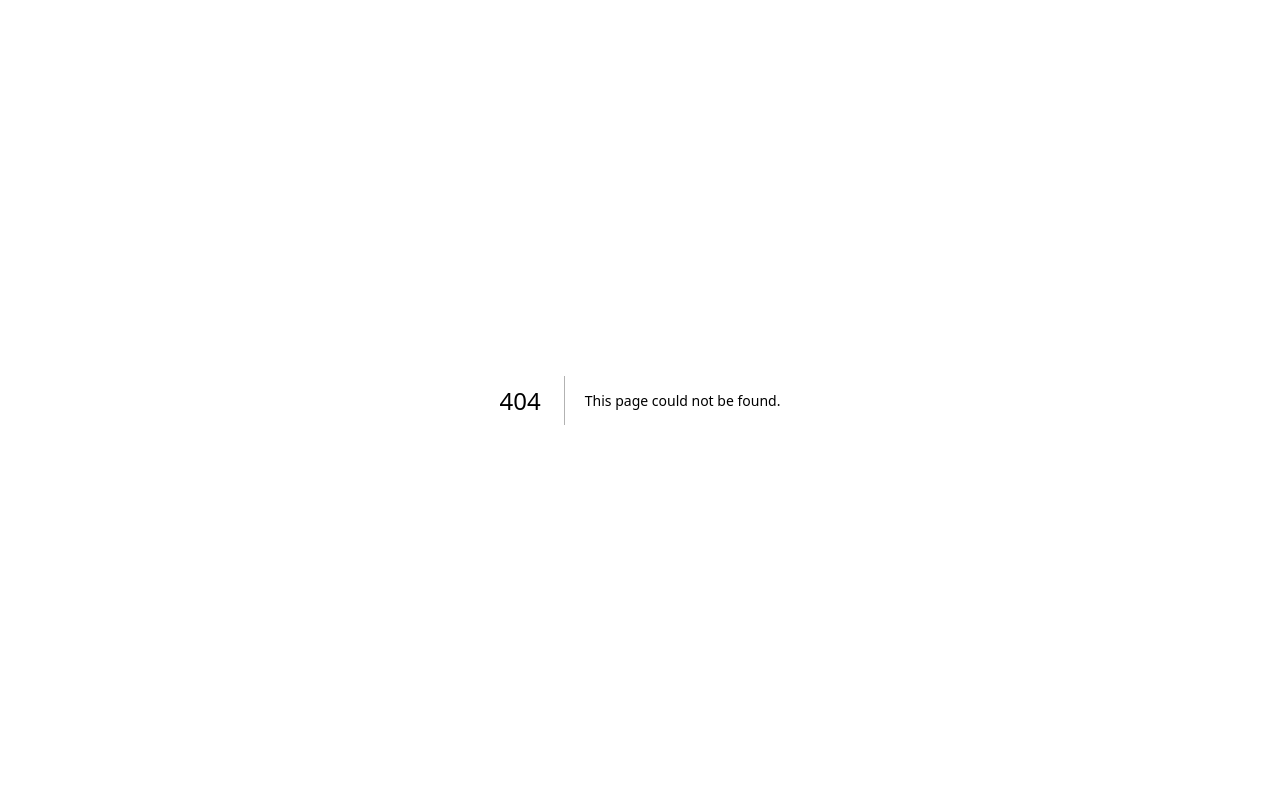
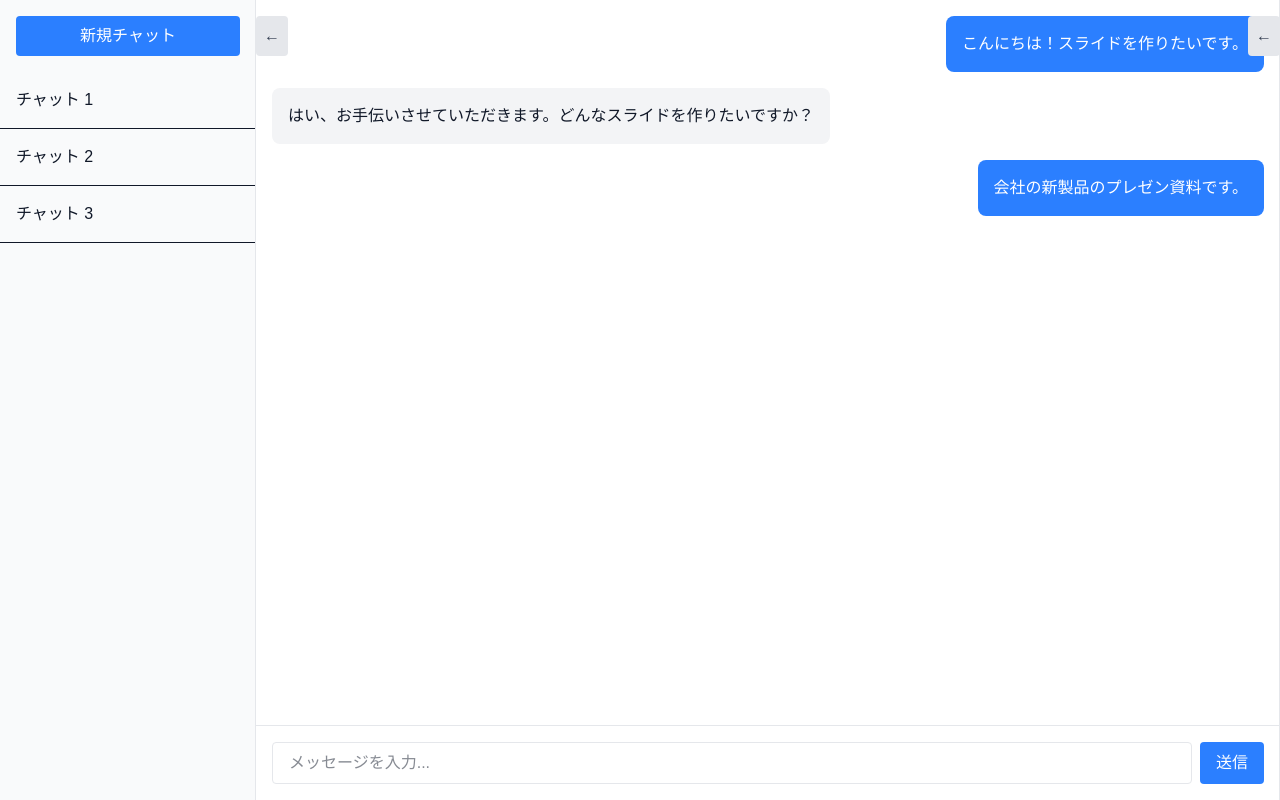
Before and after one commit to 73darse73/outpilot, a Next.js app in the folder frontend/: page /threads/1 in a window 1280 px wide. Before the commit this address had no page. Built offline with nearby package versions, Linux system fonts and the light colour scheme.

Commit message:
feat: implement chat UI with dark mode support
- Add system-based dark mode configuration
- Create chat layout with collapsible sidebars
- Style chat messages and input forms
- Add dark mode colors for better visibility

```diff
--- /dev/null
+++ b/frontend/app/(routes)/threads/[id]/page.tsx
@@ -0,0 +1,79 @@
+'use client';
+
+import { useState } from 'react';
+
+export default function ThreadPage({ params }: { params: { id: string } }) {
+  const [newMessage, setNewMessage] = useState('');
+
+  const handleSubmit = (e: React.FormEvent) => {
+    e.preventDefault();
+    // TODO: メッセージ送信処理
+    console.log('送信:', newMessage);
+    setNewMessage('');
+  };
+
+  return (
+    <div className="h-full flex flex-col">
+      {/* メッセージ履歴 */}
+      <div className="flex-1 p-4 space-y-4 overflow-y-auto">
+        {/* 仮のメッセージデータ */}
+        {[
+          {
+            id: 1,
+            role: 'user',
+            content: 'こんにちは！スライドを作りたいです。',
+          },
+          {
+            id: 2,
+            role: 'assistant',
+            content:
+              'はい、お手伝いさせていただきます。どんなスライドを作りたいですか？',
+          },
+          { id: 3, role: 'user', content: '会社の新製品のプレゼン資料です。' },
+        ].map((message) => (
+          <div
+            key={message.id}
+            className={`
+              flex ${message.role === 'user' ? 'justify-end' : 'justify-start'}
+            `}
+          >
+            <div
+              className={`
+              max-w-[80%] rounded-lg p-4
+              ${
+                message.role === 'user'
+                  ? 'bg-blue-500 text-white dark:bg-blue-600'
+                  : 'bg-gray-100 text-gray-900 dark:bg-gray-700 dark:text-gray-100'
+              }
+            `}
+            >
+              {message.content}
+            </div>
+          </div>
+        ))}
+      </div>
+
+      {/* 入力フォーム */}
+      <div className="p-4 border-t border-gray-200 dark:border-gray-700">
+        <form onSubmit={handleSubmit} className="flex gap-2">
+          <input
+            type="text"
+            value={newMessage}
+            onChange={(e) => setNewMessage(e.target.value)}
+            placeholder="メッセージを入力..."
+            className="flex-1 px-4 py-2 rounded border border-gray-200 dark:border-gray-600
+              bg-white dark:bg-gray-800
+              text-gray-900 dark:text-gray-100
+              focus:outline-none focus:ring-2 focus:ring-blue-500 dark:focus:ring-blue-400"
+          />
+          <button
+            type="submit"
+            className="px-4 py-2 bg-blue-500 dark:bg-blue-600 text-white rounded hover:bg-blue-600 dark:hover:bg-blue-700"
+          >
+            送信
+          </button>
+        </form>
+      </div>
+    </div>
+  );
+}
--- /dev/null
+++ b/frontend/app/(routes)/threads/layout.tsx
@@ -0,0 +1,109 @@
+'use client';
+
+import { useState } from 'react';
+import Link from 'next/link';
+
+export default function ThreadsLayout({
+  children,
+}: {
+  children: React.ReactNode;
+}) {
+  const [isSidebarOpen, setIsSidebarOpen] = useState(true);
+  const [isPreviewOpen, setIsPreviewOpen] = useState(false);
+
+  return (
+    <div className="flex h-screen bg-white dark:bg-gray-900">
+      {/* 左サイドバー */}
+      <div
+        className={`
+        fixed left-0 top-0 h-full border-r transition-all duration-300 overflow-hidden
+        bg-gray-50 dark:bg-gray-800
+        border-gray-200 dark:border-gray-700
+        ${isSidebarOpen ? 'w-64' : 'w-0'}
+      `}
+      >
+        <div className="w-64 h-full">
+          {' '}
+          {/* 固定幅のコンテナ */}
+          <div className="p-4">
+            <Link
+              href="/threads/new"
+              className="block w-full py-2 px-4 bg-blue-500 text-white rounded text-center hover:bg-blue-600 dark:bg-blue-600 dark:hover:bg-blue-700"
+            >
+              新規チャット
+            </Link>
+          </div>
+          <div className="overflow-y-auto h-[calc(100%-5rem)]">
+            {/* 仮のスレッド一覧 */}
+            {[1, 2, 3].map((id) => (
+              <Link
+                key={id}
+                href={`/threads/${id}`}
+                className="block p-4 border-b dark:border-gray-700 hover:bg-gray-100 dark:hover:bg-gray-700 text-gray-900 dark:text-gray-100"
+              >
+                チャット {id}
+              </Link>
+            ))}
+          </div>
+        </div>
+      </div>
+
+      {/* サイドバー開閉ボタン */}
+      <button
+        onClick={() => setIsSidebarOpen(!isSidebarOpen)}
+        className={`
+          fixed top-4 z-10 p-2 rounded transition-all duration-300
+          bg-gray-200 dark:bg-gray-700
+          hover:bg-gray-300 dark:hover:bg-gray-600
+          text-gray-700 dark:text-gray-300
+          ${isSidebarOpen ? 'left-64' : 'left-0'}
+        `}
+      >
+        {isSidebarOpen ? '←' : '→'}
+      </button>
+
+      {/* メインコンテンツ */}
+      <main
+        className={`
+        flex-1 transition-all duration-300
+        bg-white dark:bg-gray-900
+        text-gray-900 dark:text-gray-100
+        ${isSidebarOpen ? 'ml-64' : 'ml-0'}
+        ${isPreviewOpen ? 'mr-96' : 'mr-0'}
+      `}
+      >
+        {children}
+      </main>
+
+      {/* 右サイドパネル（スライドプレビュー） */}
+      <div
+        className={`
+        fixed right-0 top-0 h-full border-l transition-all duration-300
+        bg-white dark:bg-gray-800
+        border-gray-200 dark:border-gray-700
+        text-gray-900 dark:text-gray-100
+        ${isPreviewOpen ? 'w-96' : 'w-0'}
+      `}
+      >
+        <div className="p-4">
+          <h2 className="text-xl font-bold mb-4">スライドプレビュー</h2>
+          {/* ここにスライドプレビューの内容 */}
+        </div>
+      </div>
+
+      {/* プレビュー開閉ボタン */}
+      <button
+        onClick={() => setIsPreviewOpen(!isPreviewOpen)}
+        className={`
+          fixed top-4 right-0 z-10 p-2 rounded transition-all duration-300
+          bg-gray-200 dark:bg-gray-700
+          hover:bg-gray-300 dark:hover:bg-gray-600
+          text-gray-700 dark:text-gray-300
+          ${isPreviewOpen ? 'right-96' : 'right-0'}
+        `}
+      >
+        {isPreviewOpen ? '→' : '←'}
+      </button>
+    </div>
+  );
+}
--- /dev/null
+++ b/frontend/app/(routes)/threads/new/page.tsx
@@ -0,0 +1,30 @@
+'use client';
+
+export default function NewThreadPage() {
+  return (
+    <div className="h-full flex flex-col">
+      <div className="flex-1 p-4 flex items-center justify-center text-gray-500 dark:text-gray-400">
+        新しいチャットを始めましょう！
+      </div>
+
+      <div className="p-4 border-t border-gray-200 dark:border-gray-700">
+        <form className="flex gap-2">
+          <input
+            type="text"
+            placeholder="メッセージを入力..."
+            className="flex-1 px-4 py-2 rounded border border-gray-200 dark:border-gray-600
+              bg-white dark:bg-gray-800
+              text-gray-900 dark:text-gray-100
+              focus:outline-none focus:ring-2 focus:ring-blue-500 dark:focus:ring-blue-400"
+          />
+          <button
+            type="submit"
+            className="px-4 py-2 bg-blue-500 dark:bg-blue-600 text-white rounded hover:bg-blue-600 dark:hover:bg-blue-700"
+          >
+            送信
+          </button>
+        </form>
+      </div>
+    </div>
+  );
+}
--- /dev/null
+++ b/frontend/app/(routes)/threads/page.tsx
@@ -0,0 +1,19 @@
+'use client';
+
+import { useEffect } from 'react';
+import { useRouter } from 'next/navigation';
+import Link from 'next/link';
+
+export default function ThreadsPage() {
+  const router = useRouter();
+
+  useEffect(() => {
+    // TODO: 最新のチャットIDを取得する処理
+    // const latestThreadId = ...
+
+    // 一旦新規チャットにリダイレクト
+    router.replace('/threads/new');
+  }, [router]);
+
+  return null; // リダイレクト中は何も表示しない
+}
--- /dev/null
+++ b/frontend/tailwind.config.ts
@@ -0,0 +1,12 @@
+import type { Config } from 'tailwindcss';
+
+const config: Config = {
+  content: ['./app/**/*.{js,ts,jsx,tsx,mdx}'],
+  darkMode: 'media', // システム設定に従うダークモード
+  theme: {
+    extend: {},
+  },
+  plugins: [],
+};
+
+export default config;
```
